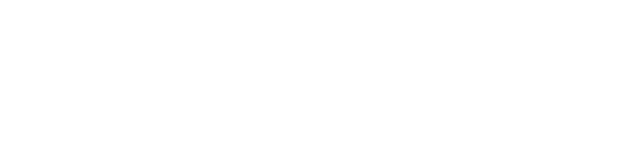
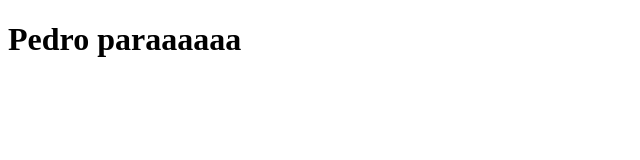
Before and after one commit to Pedro-Oliveira12c/atividade411, a plain HTML site: page index.html in a window 1280 px wide. Shown: the whole page, without its empty margins (0-640 px from the left). Drawn offline with Linux system fonts and the light colour scheme.

Commit message:
segundo commit do ano

```diff
--- a/index.html
+++ b/index.html
@@ -6,6 +6,6 @@
     <title>Document</title>
 </head>
 <body>
-
+    <h1>Pedro paraaaaaa</h1>
 </body>
 </html>
```
